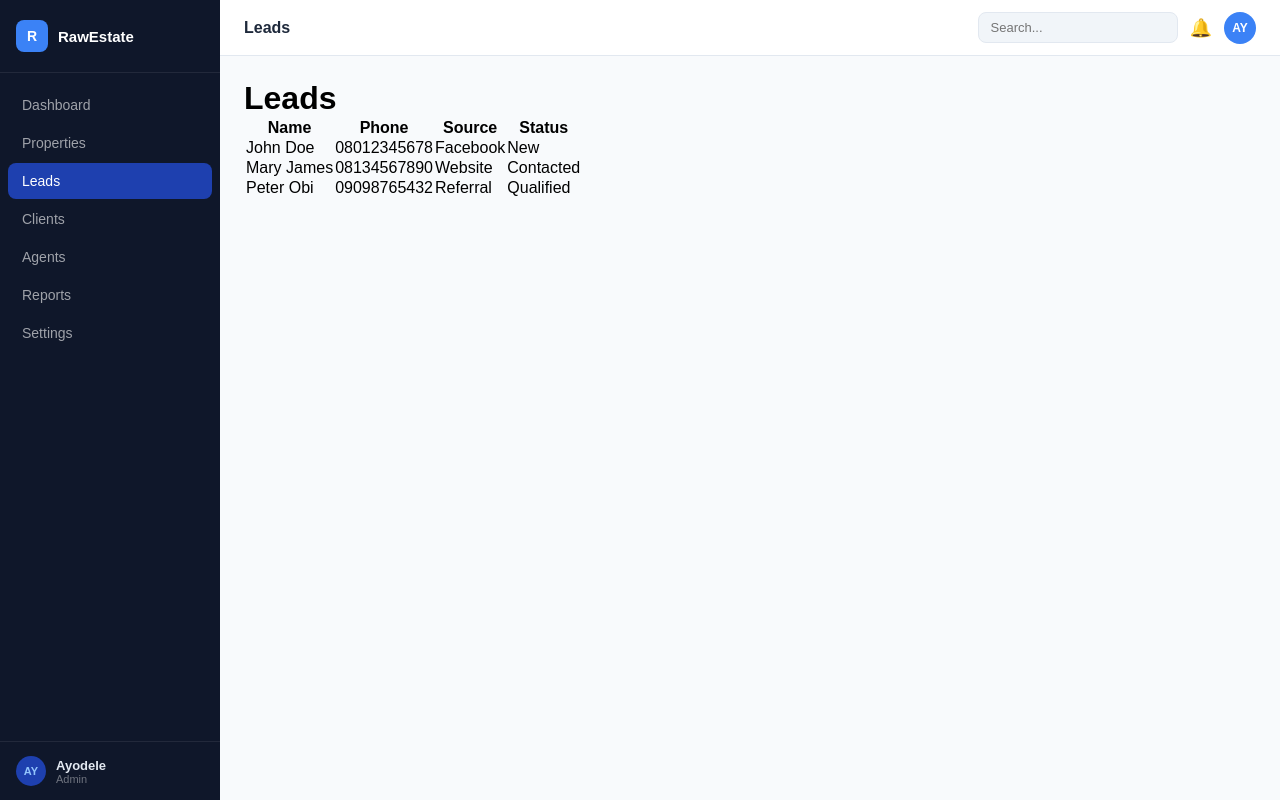
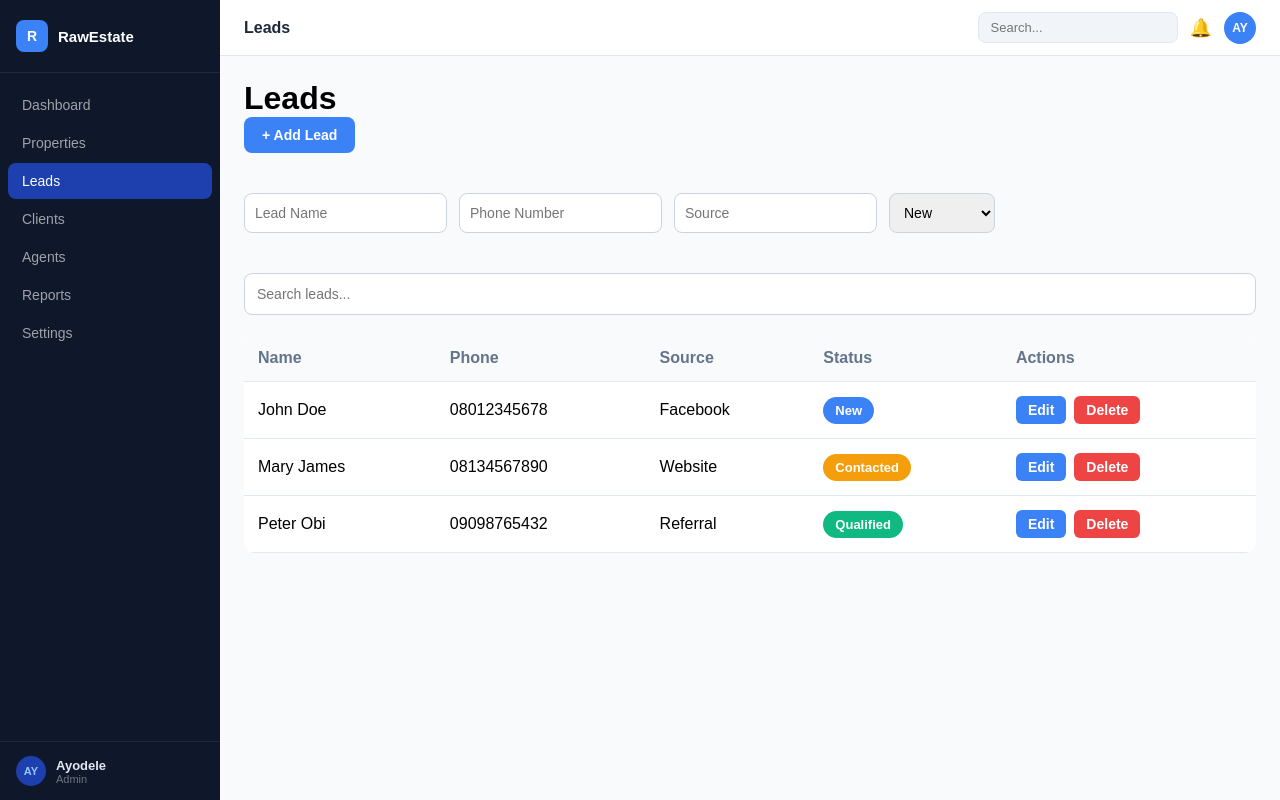
Before and after one commit to melchizedek2991/rawestate-crm, a React (Vite) app: page / in a window 1280 px wide. Both pictures are taken after a click on the element "Leads". Built offline with nearby package versions, Linux system fonts and the light colour scheme.

Commit message:
Complete Leads CRUD and refactor into reusable components

```diff
--- /dev/null
+++ b/src/components/LeadRow.jsx
@@ -0,0 +1,41 @@
+function LeadRow({
+  lead,
+  deleteLead,
+  editLead
+}) {
+  return (
+    <tr>
+      <td className="table-cell">{lead.name}</td>
+
+      <td className="table-cell">{lead.phone}</td>
+
+      <td className="table-cell">{lead.source}</td>
+
+      <td className="table-cell">
+        <span
+          className={`status-badge status-${lead.status.toLowerCase()}`}
+        >
+          {lead.status}
+        </span>
+      </td>
+
+      <td className="table-cell">
+        <button
+          className="action-button edit-button"
+          onClick={() => editLead(lead)}
+        >
+          Edit
+        </button>
+
+        <button
+          className="action-button delete-button"
+          onClick={() => deleteLead(lead.id)}
+        >
+          Delete
+        </button>
+      </td>
+    </tr>
+  );
+}
+
+export default LeadRow;
--- /dev/null
+++ b/src/components/LeadTable.jsx
@@ -0,0 +1,35 @@
+import LeadRow from "./LeadRow";
+import "../styles/LeadTable.css";
+
+function LeadTable({
+  leads,
+  deleteLead,
+  editLead
+}) {
+  return (
+    <table className="lead-table">
+      <thead>
+        <tr>
+          <th className="table-header">Name</th>
+          <th className="table-header">Phone</th>
+          <th className="table-header">Source</th>
+          <th className="table-header">Status</th>
+          <th className="table-header">Actions</th>
+        </tr>
+      </thead>
+
+      <tbody>
+        {leads.map((lead) => (
+          <LeadRow
+            key={lead.id}
+            lead={lead}
+            deleteLead={deleteLead}
+            editLead={editLead}
+          />
+        ))}
+      </tbody>
+    </table>
+  );
+}
+
+export default LeadTable;
--- a/src/pages/Leads.jsx
+++ b/src/pages/Leads.jsx
@@ -1,8 +1,10 @@
 import { useState } from "react";
+import LeadForm from "../components/LeadForm";
+import LeadTable from "../components/LeadTable";
 import "../styles/Leads.css";
 
 function Leads() {
-  const [leads] = useState([
+  const [leads, setLeads] = useState([
     {
       id: 1,
       name: "John Doe",
@@ -26,31 +28,110 @@ function Leads() {
     }
   ]);
 
+  const [leadName, setLeadName] = useState("");
+  const [leadPhone, setLeadPhone] = useState("");
+  const [leadSource, setLeadSource] = useState("");
+  const [leadStatus, setLeadStatus] = useState("New");
+
+  const [search, setSearch] = useState("");
+  const [editingId, setEditingId] = useState(null);
+
+  const filteredLeads = leads.filter((lead) =>
+    lead.name.toLowerCase().includes(search.toLowerCase())
+  );
+
+      function addLead() {
+
+  if (editingId !== null) {
+
+    const updatedLeads = leads.map((lead) =>
+      lead.id === editingId
+            ? {
+                ...lead,
+                name: leadName,
+                phone: leadPhone,
+                source: leadSource,
+                status: leadStatus
+              }
+            : lead
+        );
+
+        setLeads(updatedLeads);
+
+        setEditingId(null);
+
+        } else {
+
+          const newLead = {
+            id: Date.now(),
+            name: leadName,
+            phone: leadPhone,
+            source: leadSource,
+            status: leadStatus
+          };
+
+          setLeads([...leads, newLead]);
+        }
+
+        setLeadName("");
+        setLeadPhone("");
+        setLeadSource("");
+        setLeadStatus("New");
+      }
+
+    function deleteLead(id) {
+      const updatedLeads = leads.filter(
+        (lead) => lead.id !== id
+      );
+
+      setLeads(updatedLeads);
+    }
+
+    function editLead(lead) {
+      setLeadName(lead.name);
+      setLeadPhone(lead.phone);
+      setLeadSource(lead.source);
+      setLeadStatus(lead.status);
+
+      setEditingId(lead.id);
+    }
+
   return (
     <div className="leads-page">
       <h1 className="page-title">Leads</h1>
 
-      <table className="leads-table">
-        <thead>
-          <tr>
-            <th>Name</th>
-            <th>Phone</th>
-            <th>Source</th>
-            <th>Status</th>
-          </tr>
-        </thead>
+      <button
+        onClick={addLead}
+        className="add-button"
+      >
+        {editingId !== null ? "Update Lead" : "+ Add Lead"}
+      </button>
 
-        <tbody>
-          {leads.map((lead) => (
-            <tr key={lead.id}>
-              <td>{lead.name}</td>
-              <td>{lead.phone}</td>
-              <td>{lead.source}</td>
-              <td>{lead.status}</td>
-            </tr>
-          ))}
-        </tbody>
-      </table>
+      <LeadForm
+        leadName={leadName}
+        setLeadName={setLeadName}
+        leadPhone={leadPhone}
+        setLeadPhone={setLeadPhone}
+        leadSource={leadSource}
+        setLeadSource={setLeadSource}
+        leadStatus={leadStatus}
+        setLeadStatus={setLeadStatus}
+      />
+
+      <input
+        type="text"
+        placeholder="Search leads..."
+        value={search}
+        onChange={(e) => setSearch(e.target.value)}
+        className="search-input"
+      />
+
+      <LeadTable
+        leads={filteredLeads}
+        deleteLead={deleteLead}
+        editLead={editLead}
+      />
+
     </div>
   );
 }
--- /dev/null
+++ b/src/styles/LeadForm.css
@@ -0,0 +1,13 @@
+.lead-form {
+  display: flex;
+  gap: 12px;
+  margin: 20px 0;
+}
+
+.lead-input,
+.lead-select {
+  padding: 10px;
+  border: 1px solid #cbd5e1;
+  border-radius: 8px;
+  font-size: 14px;
+}
--- /dev/null
+++ b/src/styles/LeadTable.css
@@ -0,0 +1,58 @@
+.lead-table {
+  width: 100%;
+  border-collapse: collapse;
+  background: white;
+  border-radius: 12px;
+  overflow: hidden;
+}
+
+.table-header {
+  text-align: left;
+  padding: 14px;
+  background: #f8fafc;
+  color: #64748b;
+  border-bottom: 1px solid #e2e8f0;
+}
+
+.table-cell {
+  padding: 14px;
+  border-bottom: 1px solid #e2e8f0;
+}
+
+.status-badge {
+  padding: 6px 12px;
+  border-radius: 999px;
+  color: white;
+  font-size: 13px;
+  font-weight: 600;
+}
+
+.status-new {
+  background: #3b82f6;
+}
+
+.status-contacted {
+  background: #f59e0b;
+}
+
+.status-qualified {
+  background: #10b981;
+}
+
+.action-button {
+  border: none;
+  padding: 6px 12px;
+  border-radius: 6px;
+  cursor: pointer;
+  color: white;
+  font-weight: 600;
+}
+
+.edit-button {
+  background-color: #3b82f6;
+  margin-right: 8px;
+}
+
+.delete-button {
+  background-color: #ef4444;
+}
--- a/src/styles/Leads.css
+++ b/src/styles/Leads.css
@@ -12,3 +12,23 @@
   border-radius: 8px;
   font-size: 14px;
 }
+
+.add-button {
+  background: #3b82f6;
+  color: white;
+  border: none;
+  padding: 10px 18px;
+  border-radius: 8px;
+  cursor: pointer;
+  font-weight: 600;
+  margin-bottom: 20px;
+}
+
+.search-input {
+  width: 100%;
+  padding: 12px;
+  border: 1px solid #cbd5e1;
+  border-radius: 8px;
+  margin: 20px 0;
+  font-size: 14px;
+}
```
